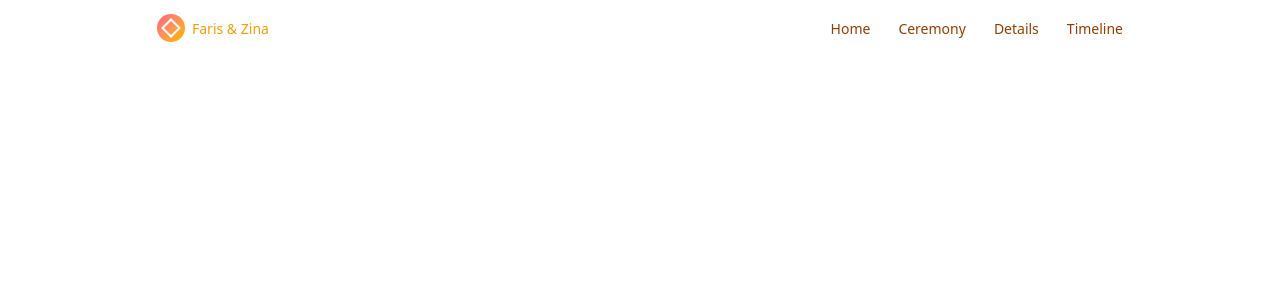
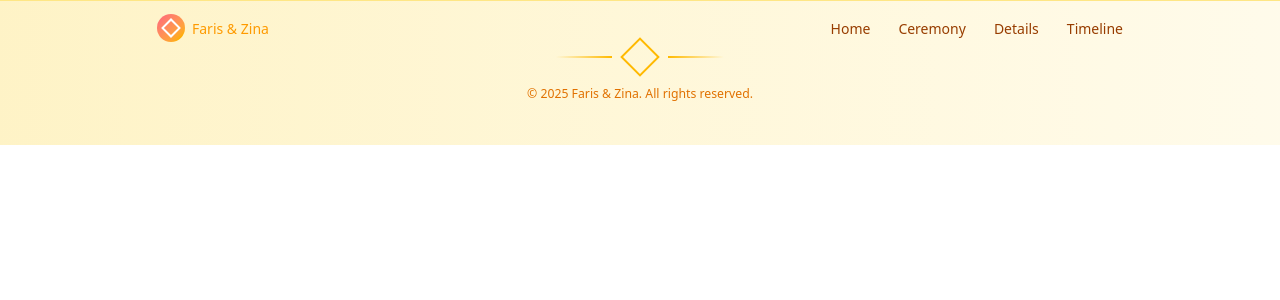
Before and after one commit to jamilfaisal/Wedding-RSVP-Website, a Next.js app: page / in a window 1280 px wide. Shown: the top 300 px of the page. Built offline with nearby package versions, Linux system fonts and the light colour scheme; no server answers.

Commit message:
feat(layout): add footer and header components; implement couple info display

```diff
--- a/src/app/layout.tsx
+++ b/src/app/layout.tsx
@@ -1,16 +1,17 @@
 import type { Metadata } from 'next';
 import './globals.css';
-import Header from '@/components/layout/header';
+import Header from '@/components/layout/header/header';
+import Footer from '@/components/layout/footer/footer';
+
+const coupleInfo = {
+  brideName: 'Faris',
+  groomName: 'Zina',
+};
 
 export const metadata: Metadata = {
-  title: 'Faris & Zina Wedding',
+  title: `{${coupleInfo.brideName}} & ${coupleInfo.groomName} Wedding`,
   description: 'Join us in celebrating our wedding day ❤️',
   metadataBase: new URL(process.env.NEXT_PUBLIC_SITE_URL || 'http://localhost:3000'),
-};
-
-const headerProps = {
-  brideName: 'Faris',
-  groomName: 'Zina',
 };
 
 export default function RootLayout({
@@ -21,8 +22,9 @@ export default function RootLayout({
   return (
     <html lang="en">
       <body className="min-h-screen bg-white">
-        <Header {...headerProps} />
+        <Header {...coupleInfo} />
         <main className="flex-1">{children}</main>
+        <Footer {...coupleInfo} />
       </body>
     </html>
   );
--- /dev/null
+++ b/src/components/layout/footer/footer-diamond-logo.tsx
@@ -0,0 +1,16 @@
+export function FooterDiamondLogo() {
+  const diamondLogoSeparatorLeft = (
+    <div className="w-16 h-0.5 bg-gradient-to-r from-transparent to-amber-400"></div>
+  );
+  const diamondLogo = <div className="w-8 h-8 border-2 border-amber-400 rotate-45"></div>;
+  const diamondLogoSeparatorRight = (
+    <div className="w-16 h-0.5 bg-gradient-to-l from-transparent to-amber-400"></div>
+  );
+  return (
+    <div className="flex items-center justify-center space-x-4 mb-4">
+      {diamondLogoSeparatorLeft}
+      {diamondLogo}
+      {diamondLogoSeparatorRight}
+    </div>
+  );
+}
--- /dev/null
+++ b/src/components/layout/footer/footer.tsx
@@ -0,0 +1,18 @@
+import { CoupleInfo } from '../types';
+import { FooterDiamondLogo } from './footer-diamond-logo';
+
+export function Footer(coupleInfo: CoupleInfo) {
+  const copyRightInfo = `© ${new Date().getFullYear()} ${coupleInfo.brideName} & ${coupleInfo.groomName}. All rights reserved.`;
+  return (
+    <footer className="bg-gradient-to-r from-amber-100 to-amber-50 py-12 border-t border-amber-200">
+      <div className="max-w-6xl mx-auto px-6 text-center">
+        <FooterDiamondLogo />
+      </div>
+      <div className="max-w-6xl mx-auto px-6 text-center">
+        <p className="text-sm text-amber-600">{copyRightInfo}</p>
+      </div>
+    </footer>
+  );
+}
+
+export default Footer;
--- /dev/null
+++ b/src/components/layout/header/header-diamond-logo.tsx
@@ -0,0 +1,26 @@
+type DiamondLogoProps = {
+  outerCircleSize?: string;
+  innerDiamondSize?: string;
+  gradientFrom?: string;
+  gradientTo?: string;
+  diamondBorderColor?: string;
+};
+
+export function HeaderDiamondLogo({
+  outerCircleSize: sizeClass = 'w-8 h-8',
+  innerDiamondSize: diamondSizeClass = 'w-4 h-4',
+  gradientFrom = 'from-rose-400',
+  gradientTo = 'to-amber-400',
+  diamondBorderColor = 'border-white',
+}: DiamondLogoProps) {
+  return (
+    <div
+      className={`${sizeClass} bg-gradient-to-br ${gradientFrom} ${gradientTo}
+      rounded-full flex items-center justify-center`}
+    >
+      <div
+        className={`${diamondSizeClass} border-2 ${diamondBorderColor} rotate-45 flex items-center justify-center`}
+      />
+    </div>
+  );
+}
--- /dev/null
+++ b/src/components/layout/header/header-wedding-logo.tsx
@@ -0,0 +1,18 @@
+import Link from 'next/link';
+import { HeaderDiamondLogo } from './header-diamond-logo';
+
+type WeddingLogoProps = {
+  brideName: string;
+  groomName: string;
+};
+
+export function HeaderWeddingLogo({ brideName, groomName }: WeddingLogoProps) {
+  return (
+    <Link className="flex items-center space-x-2" href="/">
+      <HeaderDiamondLogo />
+      <span className="text-amber-500">
+        {brideName} & {groomName}
+      </span>
+    </Link>
+  );
+}
--- a/src/components/layout/header.tsx
+++ b/src/components/layout/header/header.tsx
@@ -1,8 +1,9 @@
 'use client';
 
 import { Disclosure } from '@headlessui/react';
-import { WeddingLogo } from './wedding-logo';
+import { HeaderWeddingLogo } from './header-wedding-logo';
 import { useEffect, useState } from 'react';
+import { CoupleInfo } from '../types';
 
 const navigationLinks = [
   { name: 'Home', href: '#home' },
@@ -11,12 +12,7 @@ const navigationLinks = [
   { name: 'Timeline', href: '#timeline' },
 ];
 
-type HeaderProps = {
-  brideName: string;
-  groomName: string;
-};
-
-export default function Header(headerProps: HeaderProps) {
+export default function Header(headerProps: CoupleInfo) {
   const [isScrolled, setIsScrolled] = useState(false);
   useEffect(() => {
     const handleScroll = () => {
@@ -44,7 +40,7 @@ export default function Header(headerProps: HeaderProps) {
     >
       <div className="max-w-6xl mx-auto px-6 py-4">
         <div className="flex justify-between items-center">
-          <WeddingLogo {...headerProps} />
+          <HeaderWeddingLogo {...headerProps} />
 
           {/* Navigation Links */}
           <ul className="flex space-x-8">
@@ -52,7 +48,7 @@ export default function Header(headerProps: HeaderProps) {
               <li key={link.name}>
                 <button
                   onClick={() => scrollToSection(link.href)}
-                  className="text-amber-800 hover:text-amber-600 transition-colors duration-200 relative group"
+                  className="cursor-pointer text-amber-800 hover:text-amber-600 transition-colors duration-200 relative group"
                 >
                   {link.name}
                   <span className="absolute -bottom-1 left-0 w-0 h-0.5 bg-amber-600 transition-all duration-200 group-hover:w-full" />
--- /dev/null
+++ b/src/components/layout/types/index.ts
@@ -0,0 +1,4 @@
+export type CoupleInfo = {
+  brideName: string;
+  groomName: string;
+};
--- a/src/components/layout/wedding-logo.tsx
+++ /dev/null
@@ -1,20 +0,0 @@
-type WeddingLogoProps = {
-  brideName: string;
-  groomName: string;
-};
-
-export function WeddingLogo({ brideName, groomName }: WeddingLogoProps) {
-  return (
-    <div className="flex items-center space-x-2">
-      <div
-        className="w-8 h-8 bg-gradient-to-br from-rose-400 to-amber-400
-        rounded-full flex items-center justify-center"
-      >
-        <div className="w-4 h-4 border-2 border-white rotate-45 flex items-center justify-center"></div>
-      </div>
-      <span className="text-amber-500">
-        {brideName} & {groomName}
-      </span>
-    </div>
-  );
-}
```
